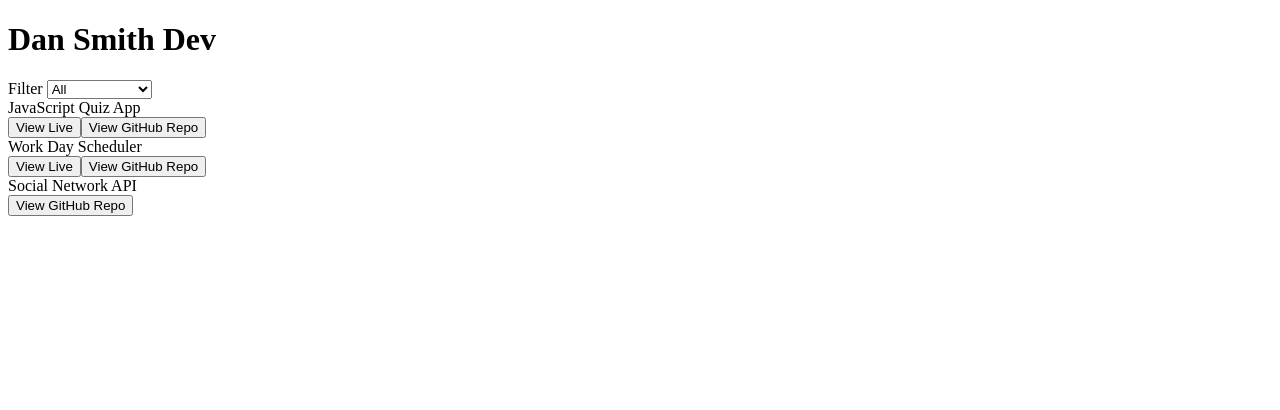
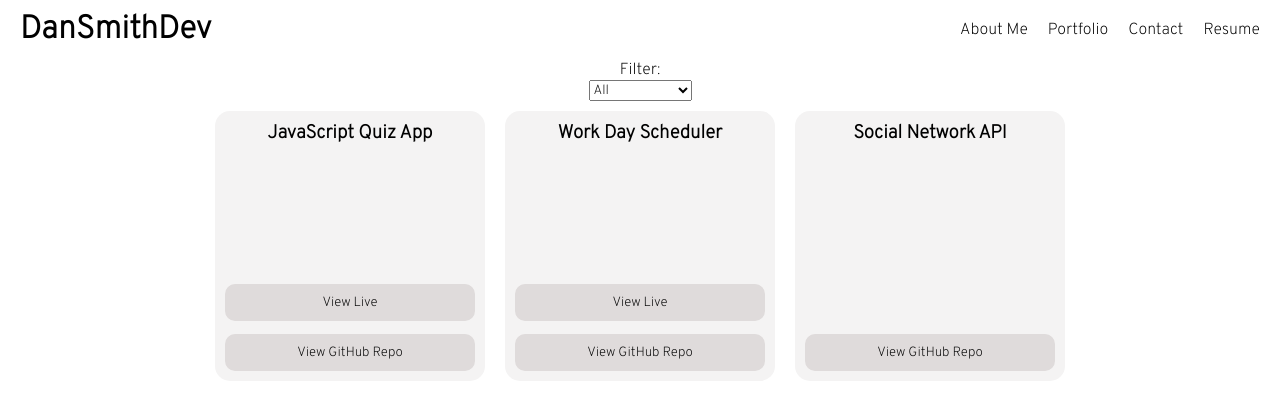
Before and after one commit to dansmith09/Dan-Smith-Professional-Portfolio, a React (Create React App) app in the folder dan-smith-professional-portfolio/: page / in a window 1280 px wide. Shown: the top 410 px of the page. Built offline with nearby package versions, Linux system fonts and the light colour scheme; the HTML template or start-up script is replaced by a standard one.

Commit message:
Styling and page structure

```diff
--- a/dan-smith-professional-portfolio/src/components/Header.js
+++ b/dan-smith-professional-portfolio/src/components/Header.js
@@ -1,9 +1,12 @@
 import React from 'react'
+import '../styles/Header.css';
+import Navigation from './Navigation';
 
 export default function Header() {
   return (
-    <div>
-        <h1>Dan Smith Dev</h1>
+    <div className='header'>
+        <h1>DanSmithDev</h1>
+        <Navigation />
     </div>
   )
 }
--- /dev/null
+++ b/dan-smith-professional-portfolio/src/components/Navigation.js
@@ -0,0 +1,14 @@
+import React from 'react'
+
+export default function Navigation() {
+  return (
+    <div>
+        <ul>
+            <li className='navLink'>About Me</li>
+            <li className='navLink'>Portfolio</li>
+            <li className='navLink'>Contact</li>
+            <li className='navLink'>Resume</li>
+        </ul>
+    </div>
+  )
+}
--- a/dan-smith-professional-portfolio/src/components/PortfolioItem.js
+++ b/dan-smith-professional-portfolio/src/components/PortfolioItem.js
@@ -4,7 +4,7 @@ export default function PortfolioItem({ portfolioItemsData }) {
   return (
     <div className='portfolioCard'>
         <div className='portfolioCardHeader'>
-            {portfolioItemsData.name}
+            <h3>{portfolioItemsData.name}</h3>
         </div>
         {portfolioItemsData.liveLink ? (
             <a href={portfolioItemsData.liveLink} rel="noreferrer" target='_blank'><button>View Live</button></a>
--- a/dan-smith-professional-portfolio/src/components/PortfolioItems.js
+++ b/dan-smith-professional-portfolio/src/components/PortfolioItems.js
@@ -4,18 +4,27 @@ import PortfolioItem from './PortfolioItem'
 
 export default function PortfolioItems({ portfolioItemsData }) {
     return (
-        <>
-            <label for="cars">Filter </label>
-            <select id="cars" name="cars">
+        <div>
+            <div className='filterContainer'>
+                <label htmlFor="cars">Filter: </label>
+                <select id="filter" name="filter">
                     <option value="all">All</option>
                     <option value="front">Front End</option>
                     <option value="back">Back End</option>
                     <option value="full">Full Stack</option>
                     <option value="group">Group Project</option>
+                    <option value="web3">Web 3</option>
                 </select>
+            </div>
+            <div className='portfolioContainer'>
                 {portfolioItemsData.map(item => {
                     return <PortfolioItem key={item.name} portfolioItemsData={item} />
                 })}
-        </>
+            </div>
+        </div>
     )
 }
+
+// Make a function to filter based on value of select option.
+// Would be elite to render a deletable fitler button to show what it's filtering by
+// Could
--- /dev/null
+++ b/dan-smith-professional-portfolio/src/styles/Header.css
@@ -0,0 +1,83 @@
+
+@import url('https://fonts.googleapis.com/css2?family=Overpass:wght@200&display=swap');
+
+* {
+    margin: 0;
+    padding: 0;
+    font-family: 'Overpass', sans-serif;
+    /* border: 1px solid red; */
+}
+
+.header {
+    display: flex;
+    flex-direction: row;
+    align-items: center;
+    justify-content: space-between;
+    margin: 10px;
+}
+
+.header li {
+    list-style: none;
+    margin: 10px;
+    transition: 0.3s;
+    cursor: pointer;
+}
+
+.header li:hover {
+    color: rgb(154, 169, 115);
+}
+
+.header ul {
+    display: flex;
+    align-items: center;
+    justify-content: center;
+}
+.header h1 {
+    margin-left: 10px;
+    margin-right: 10px;
+}
+
+.filterContainer {
+    display: flex;
+    align-items: center;
+    justify-content: center;
+    flex-direction: column;
+}
+
+.portfolioContainer {
+    display: flex;
+    justify-content: center;
+    flex-wrap: wrap;
+}
+
+.portfolioCard {
+    width: 250px;
+    height: 250px;
+    background-color: rgb(244, 243, 243);
+    display: flex;
+    flex-direction: column;
+    align-items: center;
+    justify-content: space-between;
+    padding: 10px;
+    margin: 10px;
+    border-radius: 15px;
+
+}
+
+.portfolioCard button {
+    width: 250px;
+    padding: 10px;
+    border-radius: 10px;
+    border: 0;
+    background-color: rgb(223, 219, 219);
+    transition: 0.3s;
+}
+
+.portfolioCard button:hover {
+    background-color: rgb(154, 169, 115);
+}
+
+.portfolioCardHeader {
+    width: 100;
+    height: 60%;
+}
```
Lines whose indentation alone changed are shown as unchanged.
